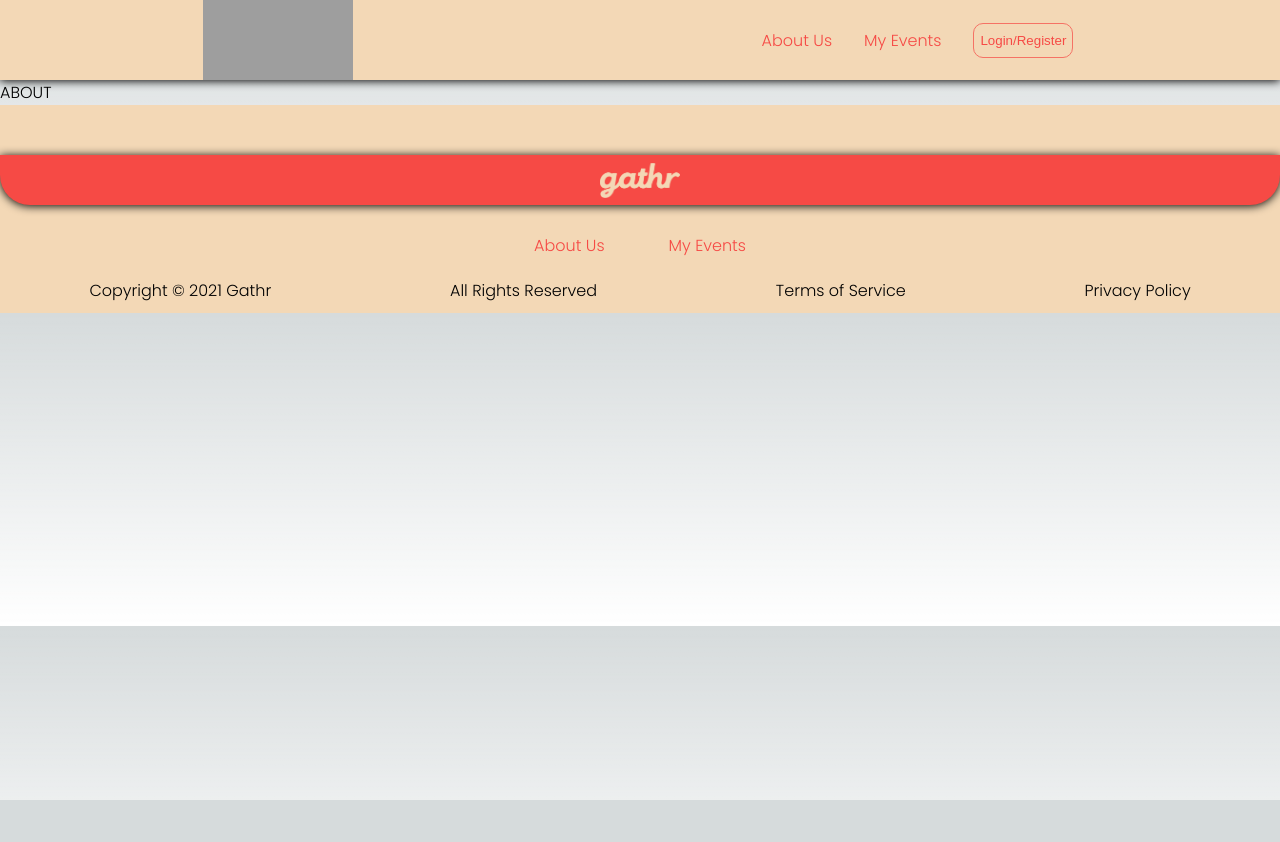
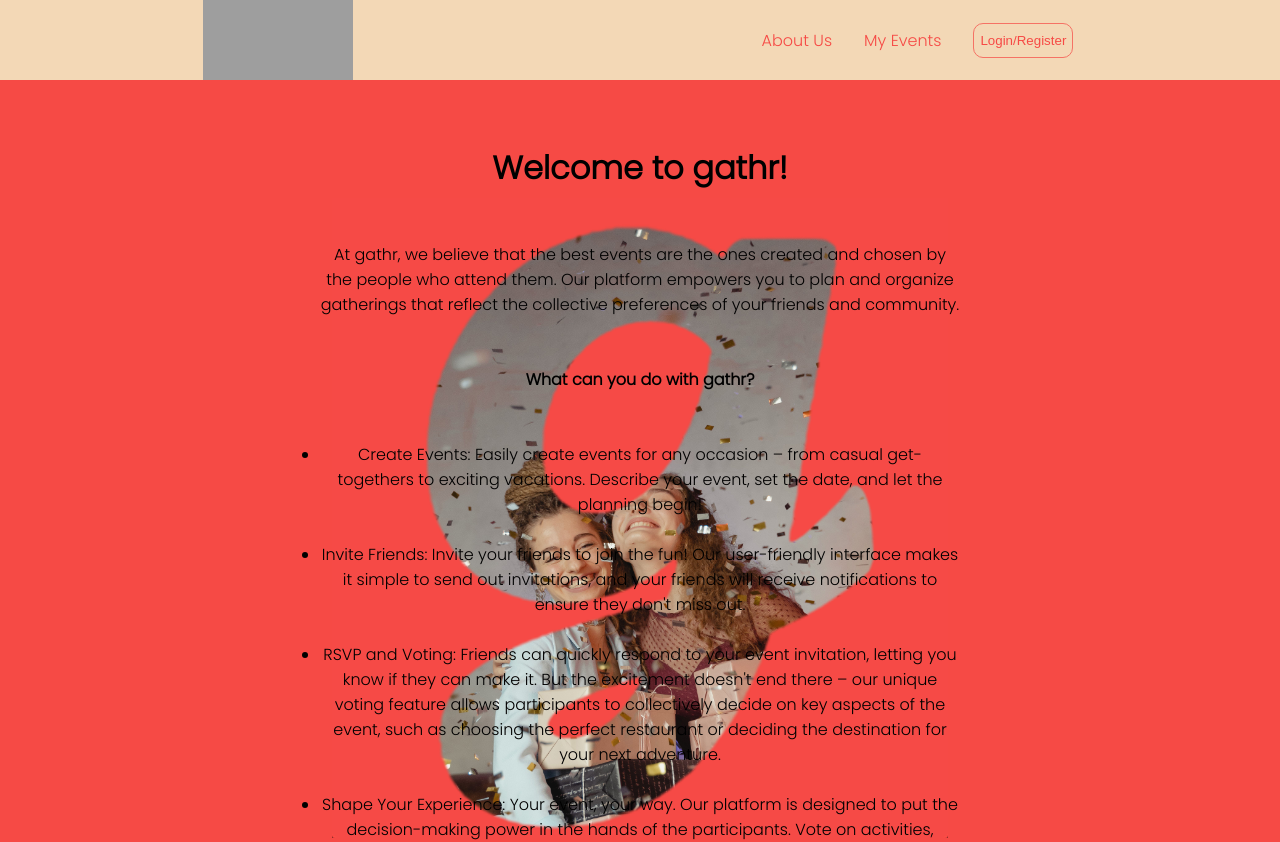
Before and after one commit to AjorgeLeite/gathr, a Next.js app: page /about in a window 1280 px wide. Shown: the top 842 px of the page. Before the commit the page ends 800 px from the top, so only its background shows below. Built offline with nearby package versions, Linux system fonts and the light colour scheme; grey boxes are pictures that could not be loaded.

Commit message:
added about

```diff
--- a/components/Footer.tsx
+++ b/components/Footer.tsx
@@ -34,7 +34,6 @@
 };
 
 const FooterStyle = styled.footer`
-padding-top: 50px;
   width: 100%;
   height: auto;
   background-color: #f3d8b6;
--- a/components/Loginform.tsx
+++ b/components/Loginform.tsx
@@ -1,6 +1,8 @@
 import { useState, FormEvent } from "react";
 import axios from "axios";
 import styled from "styled-components";
+import Image from "next/image";
+
 
 interface LoginProps {
   setIsLoggedIn: React.Dispatch<React.SetStateAction<boolean>>;
@@ -56,7 +58,7 @@
           <SubmitBtn>Login</SubmitBtn>
           {error && <p>{errorMessage}</p>}
           {!error && submitted && <p>Logged In</p>}
-          {isLoading && <img src="/assets/loading1s.gif" width={50} height={50} alt="Loading" />}
+          {isLoading && <Image src="/assets/loading1s.gif" width={50} height={50} alt="Loading" />}
         </FormStyle>
       </FormContainer>
     </>
--- a/components/Registerform.tsx
+++ b/components/Registerform.tsx
@@ -1,6 +1,7 @@
 import React, { useState, FC } from "react";
 import axios from "axios";
 import styled from "styled-components";
+import Image from "next/image";
 
 type RegisterTypes = {
   isLoggedIn: boolean;
@@ -79,7 +80,7 @@
         <SubmitBtn type="submit">Register</SubmitBtn>
         {submitRequest.error && <p>{submitRequest.errorMessage}</p>}
         {!submitRequest.error && submitRequest.submitted && <p>Account Created</p>}
-        {submitRequest.isLoading && <img src="/assets/loading1s.gif" width={50} height={50} alt="Loading" />}
+        {submitRequest.isLoading && <Image src="/assets/loading1s.gif" width={50} height={50} alt="Loading" />}
       </FormStyle>
       </FormContainer>
     </>
--- a/pages/about.tsx
+++ b/pages/about.tsx
@@ -1,7 +1,69 @@
+import styled from "styled-components";
+import Image from "next/image";
+
 const About = () => {
     return ( <>
-    <div>ABOUT</div>
+    <AboutContainer>
+        <StyledImage src={"/assets/aboutbg.jpg"} alt={"About"} width={1000} height={600}></StyledImage>
+
+        <AboutText>
+        <h1>Welcome to gathr!</h1>
+        <br/>
+        <br />
+
+At gathr, we believe that the best events are the ones created and chosen by the people who attend them. Our platform empowers you to plan and organize gatherings that reflect the collective preferences of your friends and community.
+<br />
+<br/>
+<br/>
+<h4>What can you do with gathr? </h4>
+<br/>
+<br/>
+<ul>
+<li>
+Create Events: Easily create events for any occasion – from casual get-togethers to exciting vacations. Describe your event, set the date, and let the planning begin!
+</li>
+<br/>
+<li>
+    Invite Friends: Invite your friends to join the fun! Our user-friendly interface makes it simple to send out invitations, and your friends will receive notifications to ensure they don&apos;t miss out.
+</li>
+<br/>
+<li>
+    RSVP and Voting: Friends can quickly respond to your event invitation, letting you know if they can make it. But the excitement doesn&apos;t end there – our unique voting feature allows participants to collectively decide on key aspects of the event, such as choosing the perfect restaurant or deciding the destination for your next adventure.
+</li>
+<br/>
+<li>
+    Shape Your Experience: Your event, your way. Our platform is designed to put the decision-making power in the hands of the participants. Vote on activities, suggest ideas, and collaborate with your friends to create memorable experiences.
+</li>
+</ul>
+        </AboutText>
+
+        </AboutContainer>
     </> );
 }
 
+const StyledImage = styled(Image)`
+    width: auto;
+    height: 80vh;
+position: absolute;
+
+`;
+
+const AboutText = styled.div`
+padding-top: 5%;
+padding-bottom: 5%;
+text-align: center;
+width:50%;
+position: relative;
+z-index: 99;
+`;
+
+const AboutContainer = styled.div`
+position: relative;
+display: flex;
+justify-content: center;
+align-items:center;
+width: 100%;
+min-height: 80vh;
+background-color: #f64a45;
+`;
 export default About;
--- a/pages/login.tsx
+++ b/pages/login.tsx
@@ -64,7 +64,6 @@
 gap: 10px;
 color: #f3d8b6;
 overflow: hidden;
-margin-bottom: -3%;
 `;
 
 const LoginRegisterContainer = styled.div`
```
Also changed, not shown: pages/index.tsx (+8 -5 lines), public/assets/aboutbg.jpg (added).
